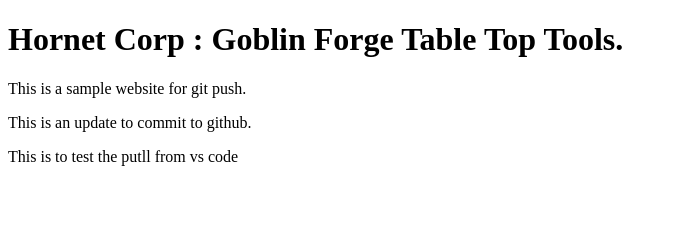
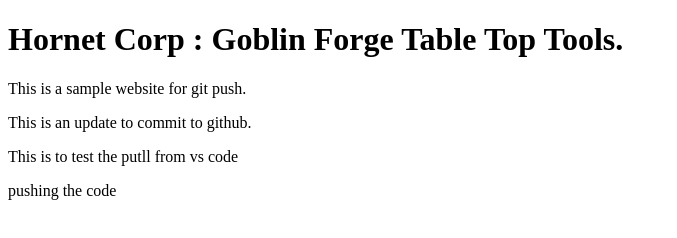
Before and after one commit to kimhiengtiv/DigitalOcean, a plain HTML site: page index.html in a window 1280 px wide. Shown: the whole page, without its empty margins (0-677 px from the left). Drawn offline with Linux system fonts and the light colour scheme.

Commit message:
thrid commit

```diff
--- a/index.html
+++ b/index.html
@@ -8,5 +8,6 @@
         <p>This is a sample website for git push.</p>
         <p>This is an update to commit to github.</p>
         <p>This is to test the putll from vs code</p>
+        <p>pushing the code</p>
     </body>
 </html>
```
